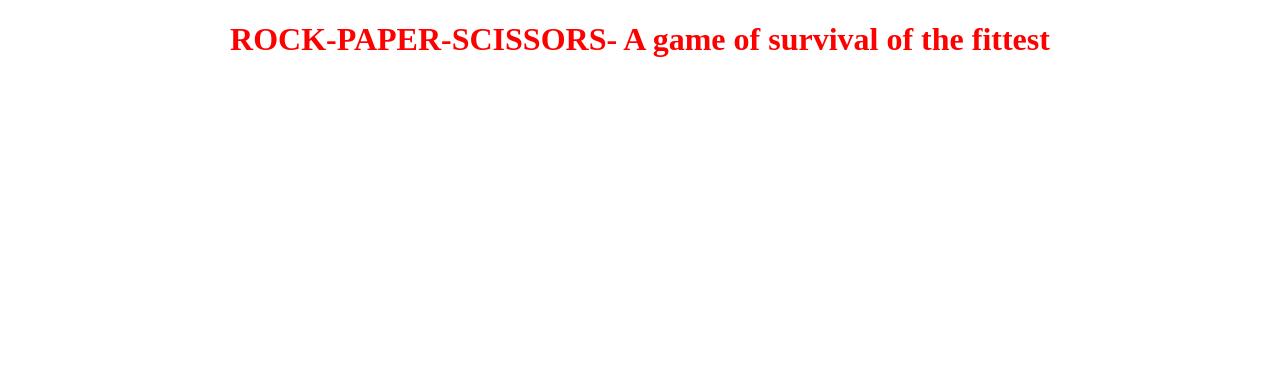
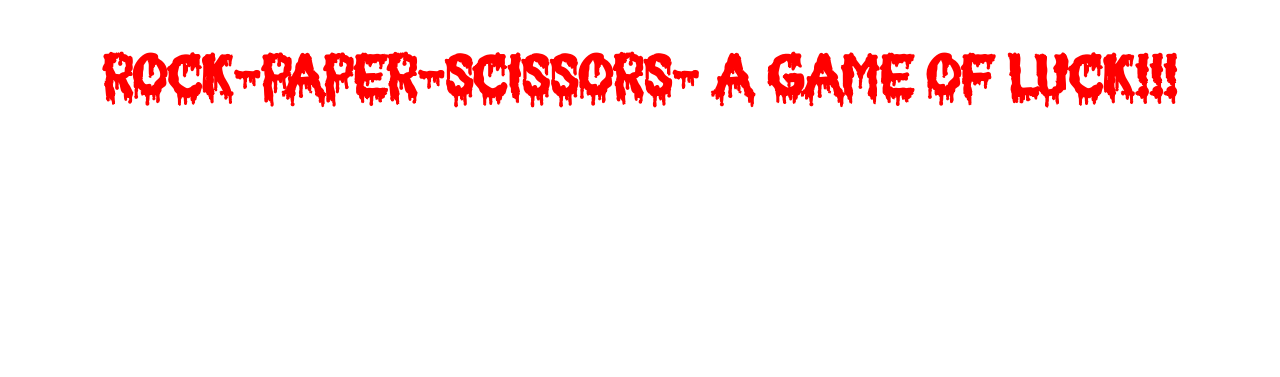
Before and after one commit to maxi-nebula/Rock-Paper-Scissors, a plain HTML site: page index.html in a window 1280 px wide. Shown: the top 377 px of the page. Drawn offline with Linux system fonts and the light colour scheme; files whose address does not match are found by name.

Commit message:
made changes in css,index and html file.added new fonts

```diff
--- a/RPS.css
+++ b/RPS.css
@@ -7,11 +7,13 @@ body {
 }
 h1 {
   text-align: center;
+  font-family: bloodfont;
+  font-size: 60px;
 }
 
 @font-face {
   font-family: bloodfont;
-  src: url(./fonts/ZombiesComingGraffiti-4B8vY.ttf);
+  src: url(./fonts/Bloodsoul-ow5Lq.otf);
 }
 
 .title_style {
--- a/RPS2.js
+++ b/RPS2.js
@@ -90,6 +90,7 @@ function finalWinner(D, U, C) {
   } else if (U > C) {
     resultDiv.textContent = `YOU ARE SPARED.RUN AND NEVER COME BACK!!`;
   }
+
   return;
 }
 
--- a/index.html
+++ b/index.html
@@ -12,9 +12,7 @@
     <title>Rock-Paper-Scissors</title>
   </head>
   <body>
-    <h1 class="title_style">
-      ROCK-PAPER-SCISSORS- A game of survival of the fittest
-    </h1>
+    <h1 class="title_style">ROCK-PAPER-SCISSORS- A game of luck!!!</h1>
   </body>
   <div class="main_div" id="main_div">
     <div class="rps_element" id="rock">
```
Also changed, not shown: fonts/BloodOfDracula-rg2A.ttf (added), fonts/Bloodsoul-ow5Lq.otf (added).
